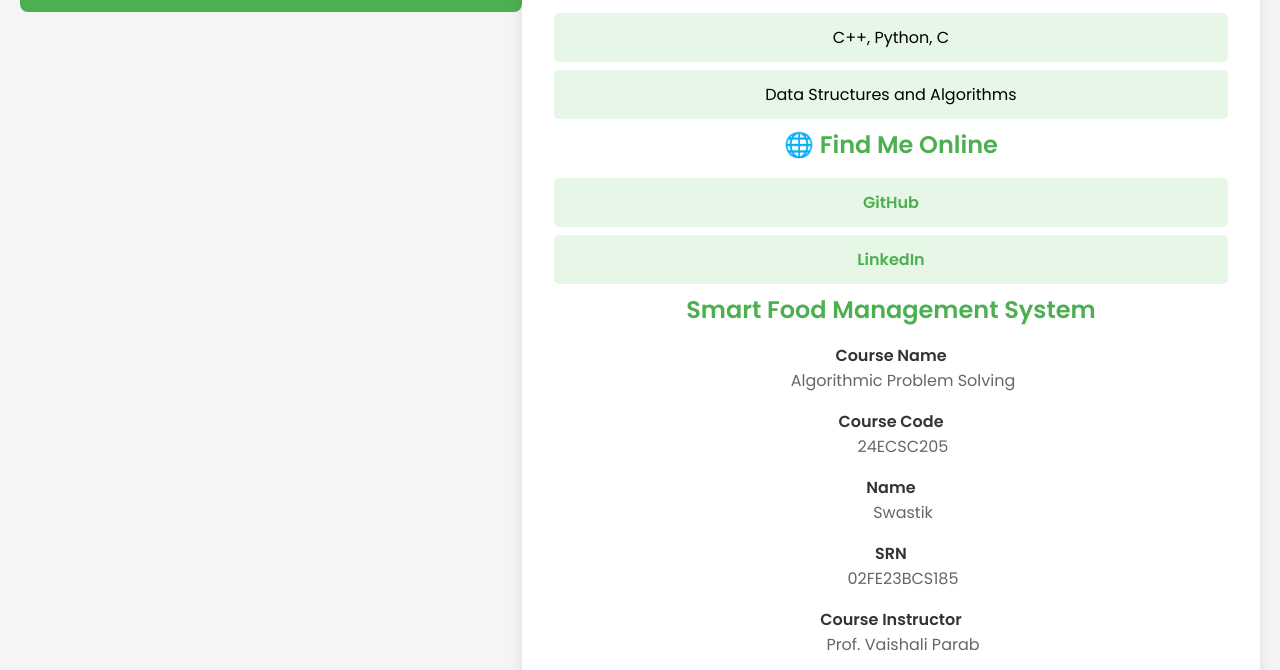
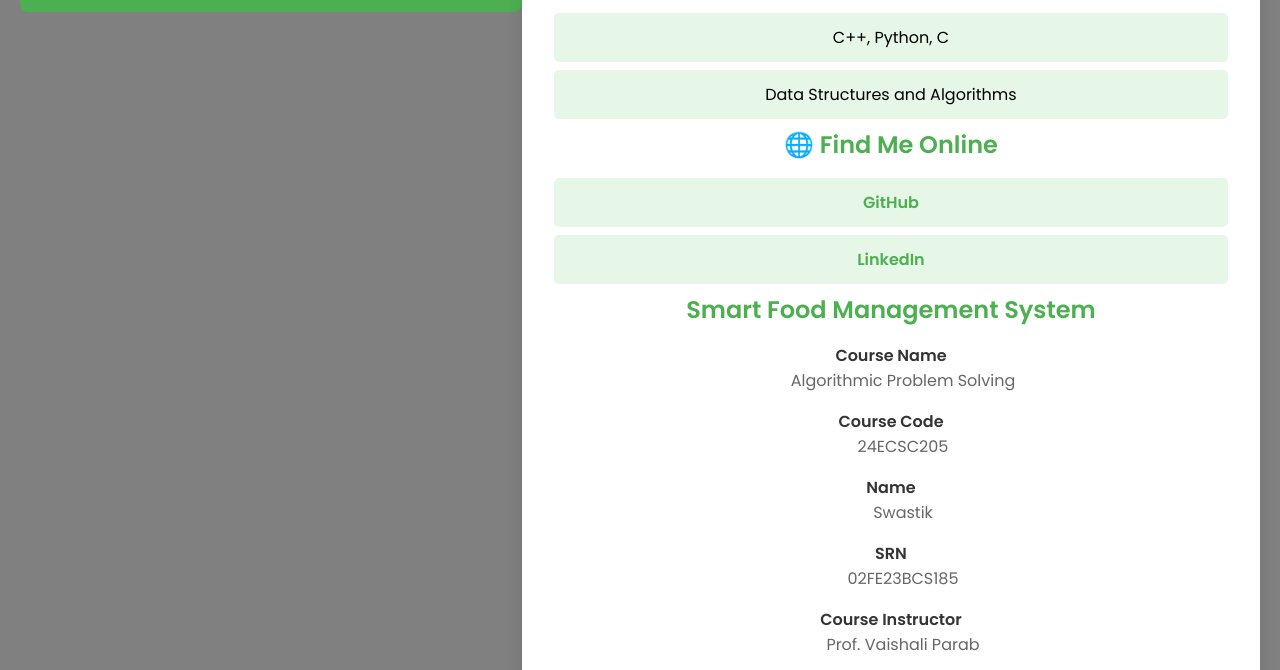
Before and after one commit to Swastik2516/SMART-FOOD-MANAGEMENT-SYSTEM-github.io, a plain HTML site: page index.html in a window 1280 px wide. Shown: the part 234-904 px from the top of the page. Drawn offline with Linux system fonts and the light colour scheme.

Commit message:
Update style.css

```diff
--- a/style.css
+++ b/style.css
@@ -8,7 +8,7 @@
 /* Global Styles */
 body {
     font-family: 'Poppins', sans-serif;
-    background-color: #f5f5f5;
+    background-color: #808080;
     margin: 0;
     padding: 20px; /* Adding padding to the body to prevent sticking at the top */
     display: flex;
```
